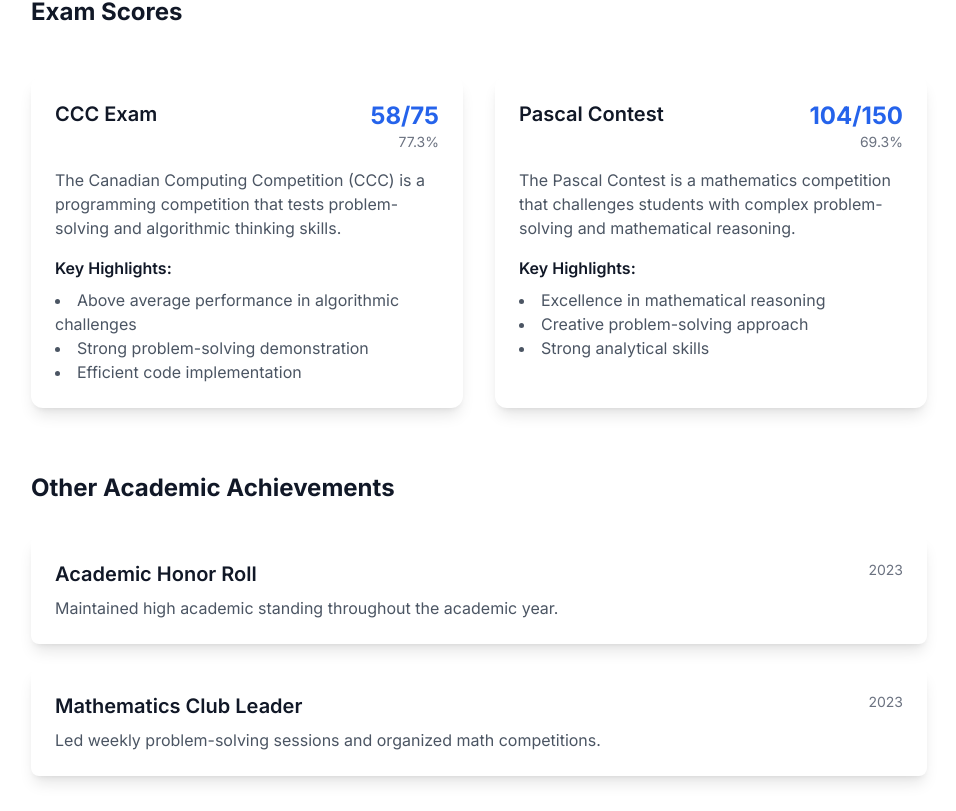
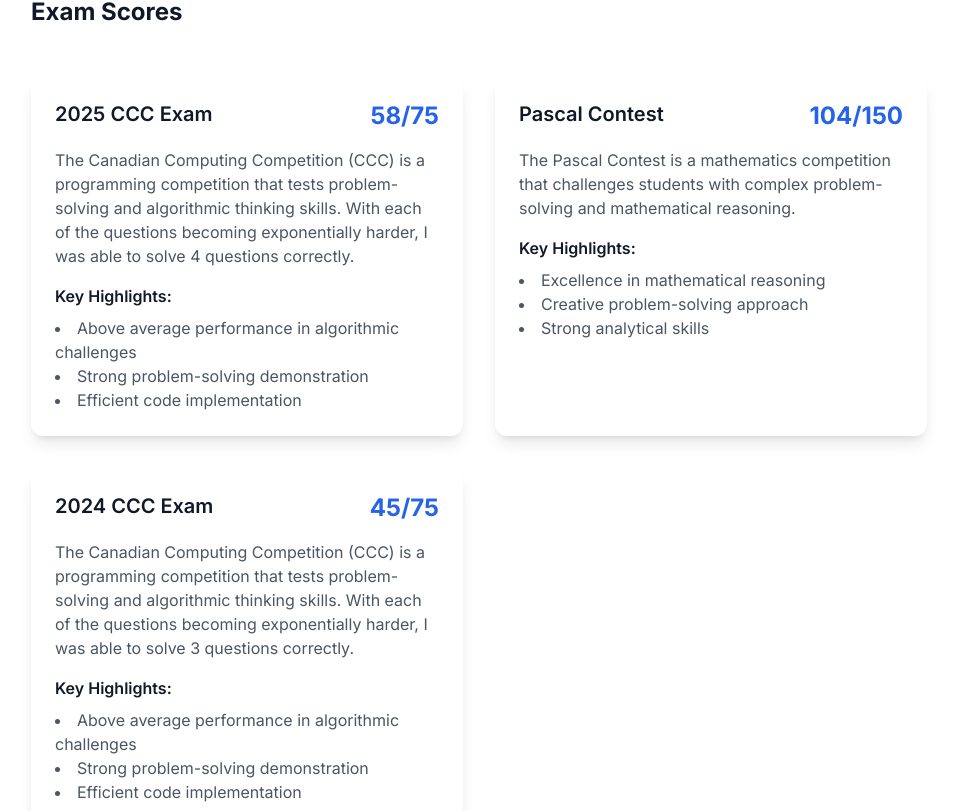
Before and after one commit to IshaanD-RX6600/IshaanDhiman, a Next.js app: page /academics in a window 1280 px wide. Shown: the part 309-1120 px from the top of the page, without its empty margins (161-1117 px from the left). Built offline with nearby package versions, Linux system fonts and the light colour scheme.

Commit message:
Made some changes

```diff
--- a/src/app/academics/page.tsx
+++ b/src/app/academics/page.tsx
@@ -8,10 +8,9 @@
 export default function AcademicsPage() {
   const examScores = [
     {
-      name: 'CCC Exam',
+      name: '2025 CCC Exam',
       score: '58/75',
-      percentage: '77.3%',
-      description: 'The Canadian Computing Competition (CCC) is a programming competition that tests problem-solving and algorithmic thinking skills.',
+      description: 'The Canadian Computing Competition (CCC) is a programming competition that tests problem-solving and algorithmic thinking skills. With each of the questions becoming exponentially harder, I was able to solve 4 questions correctly.',
       highlights: [
         'Above average performance in algorithmic challenges',
         'Strong problem-solving demonstration',
@@ -21,14 +20,23 @@
     {
       name: 'Pascal Contest',
       score: '104/150',
-      percentage: '69.3%',
       description: 'The Pascal Contest is a mathematics competition that challenges students with complex problem-solving and mathematical reasoning.',
       highlights: [
         'Excellence in mathematical reasoning',
         'Creative problem-solving approach',
         'Strong analytical skills'
       ]
-    }
+    },
+    {
+      name: '2024 CCC Exam',
+      score: '45/75',
+      description: 'The Canadian Computing Competition (CCC) is a programming competition that tests problem-solving and algorithmic thinking skills. With each of the questions becoming exponentially harder, I was able to solve 3 questions correctly.',
+      highlights: [
+        'Above average performance in algorithmic challenges',
+        'Strong problem-solving demonstration',
+        'Efficient code implementation'
+      ]
+    },
   ];
 
   const otherAchievements = [
@@ -38,7 +46,7 @@
       description: 'Maintained high academic standing throughout the academic year.'
     },
     {
-      title: 'Mathematics Club Leader',
+      title: 'Mathematics Club Member',
       year: '2023',
       description: 'Led weekly problem-solving sessions and organized math competitions.'
     }
@@ -71,9 +79,6 @@
                   <div className="text-right">
                     <div className="text-2xl font-bold text-blue-600 dark:text-blue-400">
                       {exam.score}
-                    </div>
-                    <div className="text-sm text-gray-500 dark:text-gray-400">
-                      {exam.percentage}
                     </div>
                   </div>
                 </div>
--- a/src/app/photography/page.tsx
+++ b/src/app/photography/page.tsx
@@ -71,7 +71,7 @@
             Photography has been a passion of mine, allowing me to capture and share unique perspectives of the world around us.
           </p>
           <p className="text-sm opacity-90">
-            Equipment: [Your camera/equipment details here]
+            Equipment: Iphone 12
           </p>
         </div>
       </div>
```
